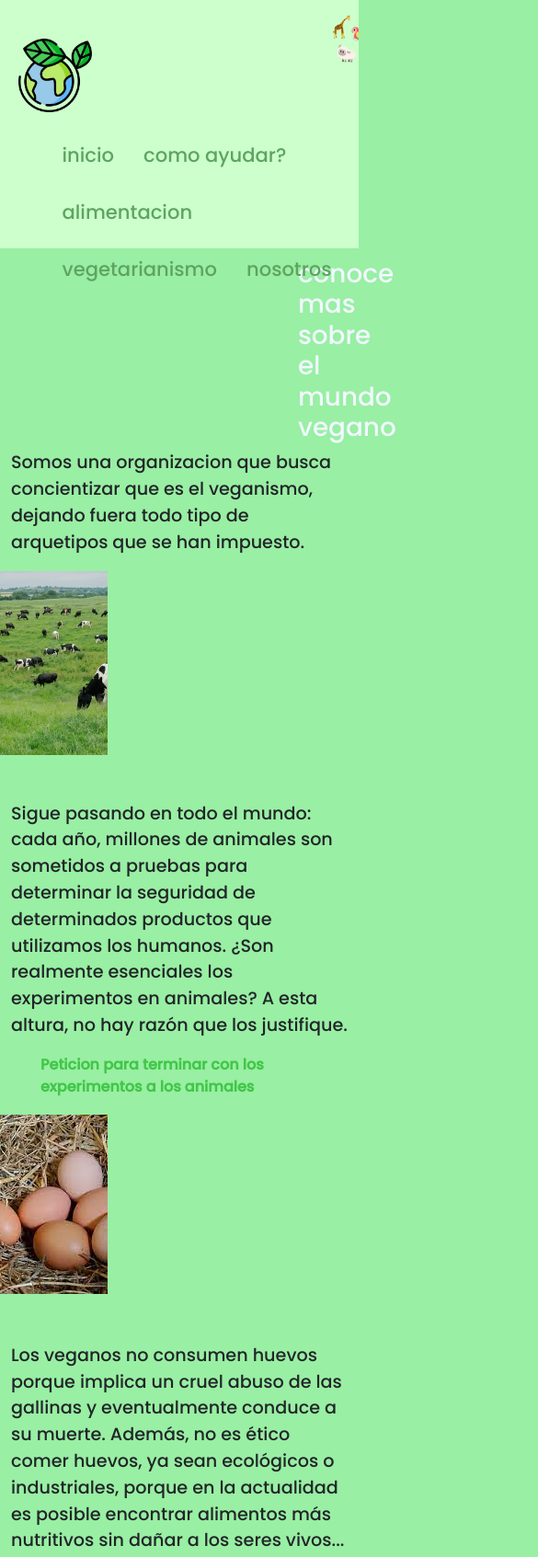
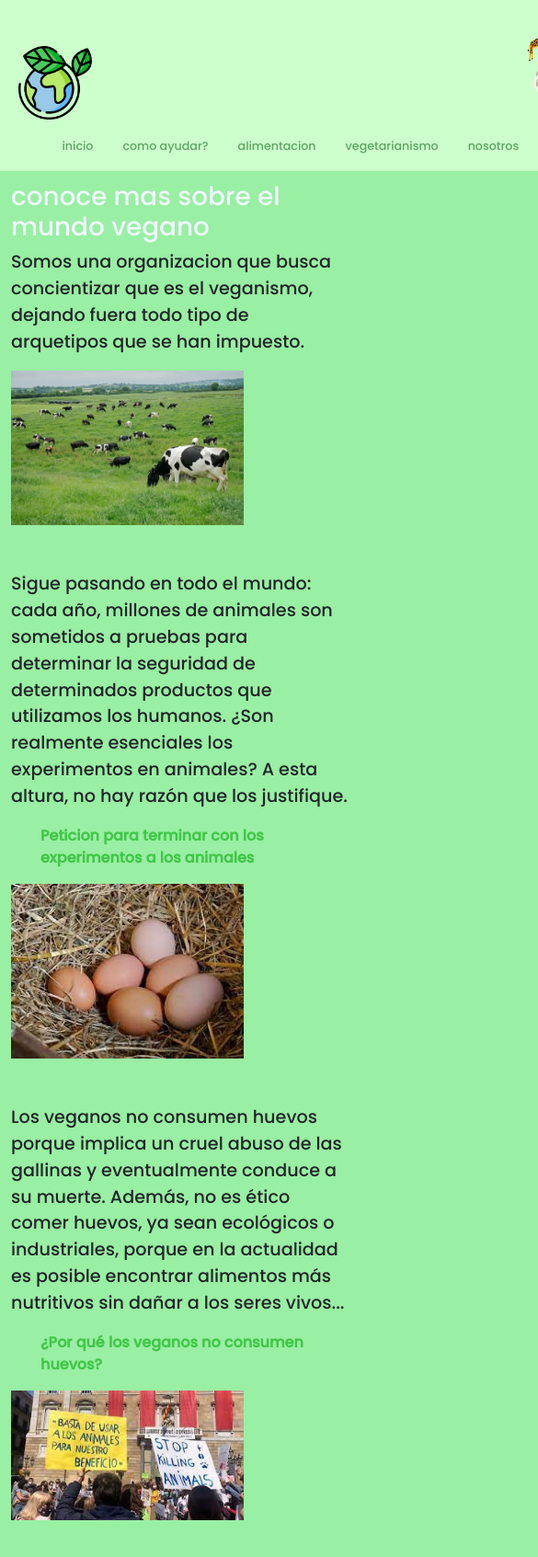
Before and after one commit to pili0328/segundaPreEntrega, a plain HTML site: page index.html in a window 390 px wide. Shown: the top 1693 px of the page at 92% size, 585 px wide, since content can reach past the window. Drawn offline with nearby package versions, Linux system fonts and the light colour scheme.

Commit message:
correccion

```diff
--- a/css/estilos.css
+++ b/css/estilos.css
@@ -22,6 +22,7 @@ propiedad de valor;
 /*body del index*/
 .bodyPrincipal{
     background-color:rgb(153, 239, 163);
+
 }
 
 /*imagen de fondo de los header*/
@@ -68,45 +69,33 @@ propiedad de valor;
 
 }
 
+.img{
+    display: flex;
+    width: 50vh;
+    object-fit: cover;
+}
+
 .col-img{
     background-position: center;
     background-size: cover;
-    background-image: url(../assets/img/vacasdelcampo.png);
     margin-bottom: 50px;
-    background-repeat: no-repeat;
     display: flex;
-    width: 30%;
-     height: 200px;
     object-fit: cover;
 }
-/*intente de todo y las imagenes no se adaptan a la altura y acnho que quiero y el link de activismo no se acomoda  abajo*/
 .col-imgdos{
     background-position: center;
     background-size: auto;
-    background-image: url(../assets/img/huevos.png);
     margin-bottom: 50px;
-    background-repeat: no-repeat;
     display: flex;
-    width: 30%;
-     height: 200px;
     object-fit: cover;
 }
 
 .col-imgtres{
     background-position: center;
     background-size: auto;
-    background-image: url(../assets/img/protestas.png);
     margin-bottom: 50px;
-    background-repeat: no-repeat;
     display: flex;
-    width: 30%;
-     height: 200px;
     object-fit: cover;
-}
-
-
-.parrafoSectionIndex{
-    font-size: 1.2rem;
 }
 
 .tituloPrincipal{
@@ -114,6 +103,12 @@ propiedad de valor;
     width: 100%;
     font-size: 2.2rem;
 }
+
+.parrafoSectionIndex{
+    font-size: 1.2rem;
+
+}
+
 
 /*parrafo del titulo principal*/
 .parrafoPrincipal{
@@ -127,25 +122,33 @@ propiedad de valor;
  justify-content: center;
  color: aliceblue;
 }
+.parrafoAyuda{
+    text-align: center;
+}
 .sectionGaleriaImg{
     background-repeat: no-repeat;
      margin: 5%;
     display: flex;
     object-fit: cover;
 }
+
 .imgAcomodar{
     display: inline-block;
     padding: 0%;
-    width: 41vh;
+    align-items: center;
 }
+
 .imgAjustando{
     width: 100% ;
-    height: 300px;
+    height: 90%;
     display: flex;
     object-fit: cover;
 }
 .iconoImg{
     padding-left: 50px;
+}
+.parrafoIconos{
+    text-align: center;
 }
 .video{
     display: flex;
@@ -183,12 +186,70 @@ propiedad de valor;
 }
 
 @media screen and (min-width:0px) and (max-width:768px) {
+    .bodyPrincipal{
+        width: auto;
+        background-color:rgb(153, 239, 163);
+    }
+    .imagenInicio{
+        background-image: url(../assets/img/headerInicio.png);
+        background-size: cover;
+        position: sticky;
+        display: flex;
+        flex-direction: column;
+        justify-content: center;
+        object-fit: cover;
+        padding-left: 5%;
+        top: 0px;
+        z-index: 5;
+        width: 90vh;
+        height: 22vh;}
+
     .linkNav{
         text-decoration: none;
+        display:list-item;
+        font-size: 1.5vh;
+        line-height: 5px;
+    }
+    .img{
         display: flex;
-        font-size: 2.5vh;
-        line-height: 30px;
+        width: 30vh;
+        object-fit: cover;
+
     }
 
+    .col-img{
+        background-position: center;
+        background-size: cover;
+        margin-bottom: 50px;
+        display: flex;
+        object-fit: cover;
+    }
+    .col-imgdos{
+        background-position: center;
+        background-size: auto;
+        margin-bottom: 50px;
+        display: flex;
+        object-fit: cover;
+    }
+
+    .col-imgtres{
+        background-position: center;
+        background-size: auto;
+        margin-bottom: 50px;
+        display: flex;
+        object-fit: cover;
+    }
+
+    /*Seccion Como Ayudar*/
+
+
+
+    /*footer*/
+    .pieDePagina{
+        background-color: rgb(113, 183, 120);
+        width: 90vh;
+        height: 10vh;
+
+    }
 
 }
--- a/index.html
+++ b/index.html
@@ -15,21 +15,21 @@
         <!--el script me ayudo a que me funcione los iconos de redes porque lo descargue y no me funciono-->
         <script src="https://kit.fontawesome.com/acaf011dda.js" crossorigin="anonymous"></script>
     </head>
-    <body class="bodyPrincipal">
+    <body class="col-md-12 bodyPrincipal">
         <!--el atributo class puede ir en cualquier etiqueta-->
-        <header class="imagenInicio">
+        <header class=" imagenInicio">
             <!--aca esta mi logo-->
             <div>
                 <img src="./assets/img/plantita logo.png"  alt="logo de plantita de vegano" class="logo">
             </div>
             <nav>
                 <!--esto es una lista desordenada-->
-                <ul class="listaDeNavegacion">
+                <ul class=" listaDeNavegacion">
                     <li>
-                        <a class="linkNav colorLink" href="#">inicio</a>
+                        <a class=" linkNav colorLink" href="#">inicio</a>
                     </li>
                     <li>
-                        <a class="linkNav colorLink" href="./pages/comoayudar.html">como ayudar?</a>
+                        <a class=" linkNav colorLink" href="./pages/comoayudar.html">como ayudar?</a>
                     </li>
                     <li>
                         <a class="linkNav colorLink" href="./pages/alimentacion.html">alimentacion</a>
@@ -38,7 +38,7 @@
                         <a class="linkNav colorLink" href="./pages/vegetarianismo.html">vegetarianismo</a>
                     </li>
                     <li>
-                        <a class="linkNav colorLink" href="./pages/nosotros.html">nosotros</a>
+                        <a class=" linkNav colorLink" href="./pages/nosotros.html">nosotros</a>
                     </li>
                 </ul>
             </nav>
@@ -56,7 +56,7 @@
             <section class="row sectionIndex ">
                 <!--aca van ir a enlaces de otras paginas para informarse mas o firmar peticiones-->
                 <div class="col-md-5 col-img">
-
+                    <img src="./assets/img/vacasdelcampo.png" alt="vacas del campo" class="img">
                 </div>
                 <div class="col-md-7">
                 <p class="parrafoSectionIndex">Sigue pasando en todo el mundo: cada año, millones de animales son sometidos a pruebas para determinar la seguridad de determinados productos que utilizamos los humanos. ¿Son realmente esenciales los experimentos en animales? A esta altura, no hay razón que los justifique. </p>
@@ -72,7 +72,7 @@
              <section class="row sectionIndex">
                       <!--aca van ir a enlaces de otras paginas para informarse mas o firmar peticiones-->
                     <div class="col-md-5 col-imgdos">
-
+                        <img src="./assets/img/huevos.png" alt="huevos" class="img">
                     </div>
                     <div class="col-md-7">
                     <p class="parrafoSectionIndex">Los veganos no consumen huevos porque implica un cruel abuso de las gallinas y eventualmente conduce a su muerte. Además, no es ético comer huevos, ya sean ecológicos o industriales, porque en la actualidad es posible encontrar alimentos más nutritivos sin dañar a los seres vivos...</p>
@@ -88,7 +88,7 @@
             <section class="row sectionIndex">
                   <!--aca van ir a enlaces de otras paginas para informarse mas o firmar peticiones-->
                 <div class="col-md-5 col-imgtres">
-
+                    <img src="./assets/img/protestas.png" alt="protestas" class="img">
                 </div>
                 <div class="col-md-7 ">
                 <p class="parrafoSectionIndex">A diferencia de otros movimientos de liberación,en éste los individuos oprimidos no pueden amotinarse u organizar manifestaciones…son esclavos desde el momento en el que nacen hasta el día mueren.Miles de animales mueren cada segundo,es necesario y urgente que alcemos la voz por ellos,que contribuyamos a que más gente cuestione el especismo.</p>
```
Also changed, not shown: pages/comoayudar.html (+7 -7 lines), pages/nosotros.html (+1 -1 lines).
